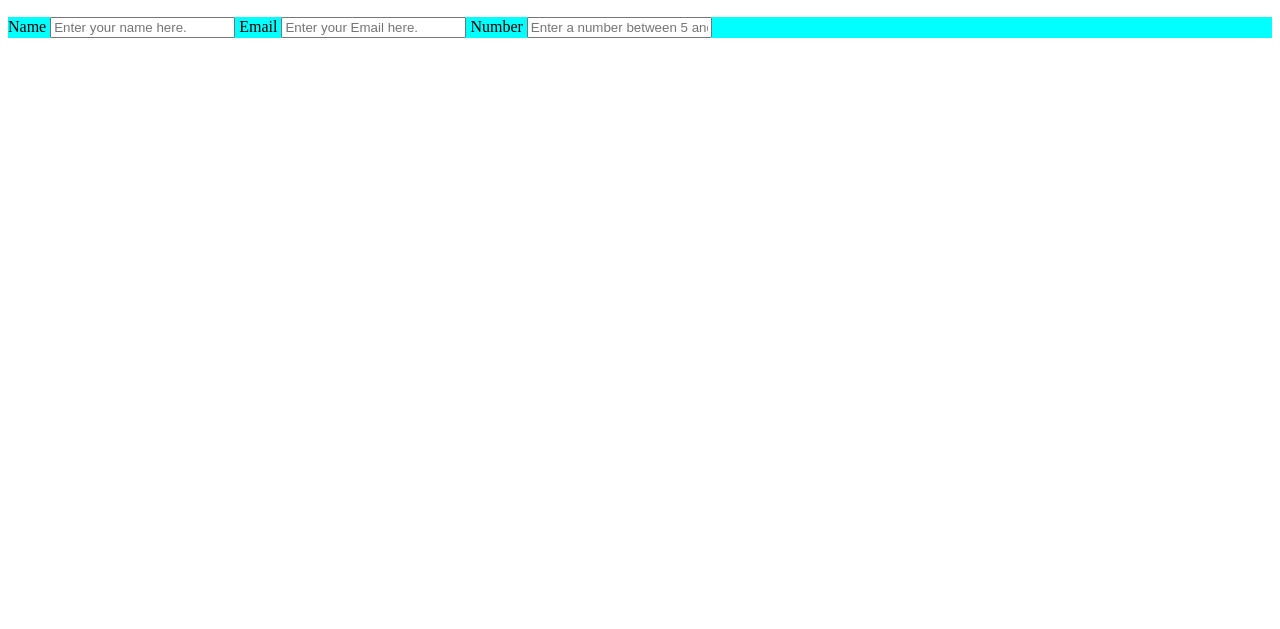
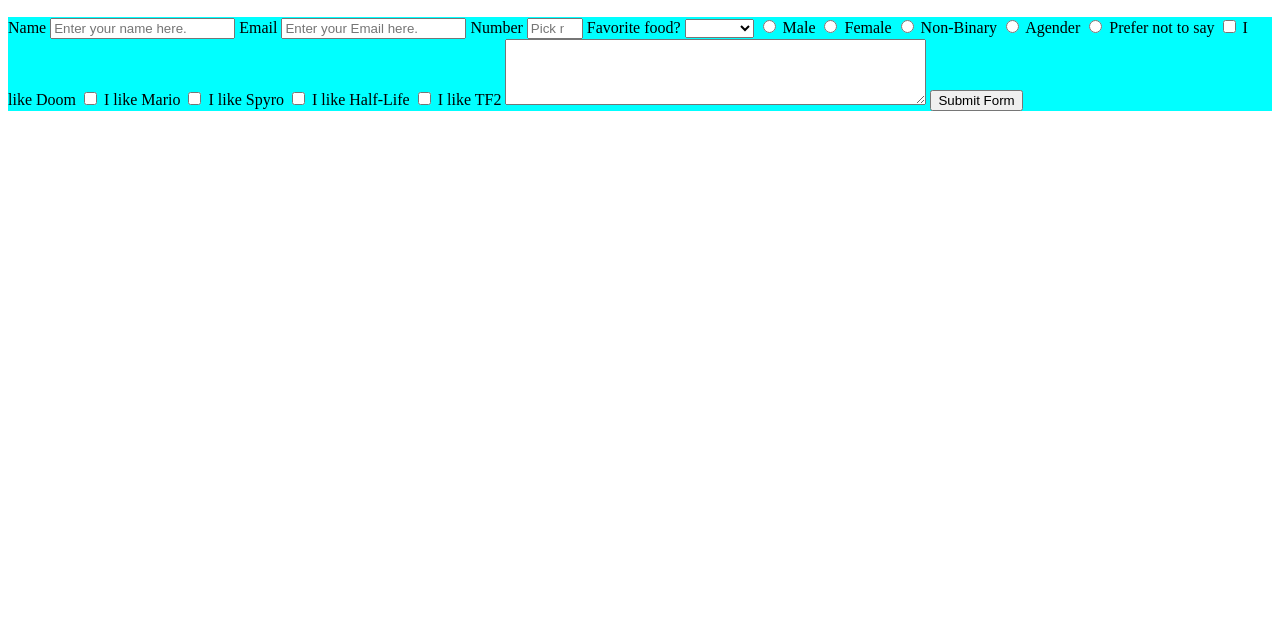
Before and after one commit to Christopher-Green424/fcc-rwd-surveyform, a plain HTML site: page index.html in a window 1280 px wide. Shown: the part 171-800 px from the top of the page. Drawn offline with Linux system fonts and the light colour scheme.

Commit message:
Survey form HTML passing tests, next work on CSS

```diff
--- a/css/styles.css
+++ b/css/styles.css
@@ -33,3 +33,19 @@
 #number-label {
 
 }
+
+#dropdown {
+
+}
+
+#dropdown-label {
+
+}
+
+#textareabox {
+
+}
+
+#submit {
+
+}
--- a/index.html
+++ b/index.html
@@ -14,17 +14,61 @@
 
     <form id="survey-form">
         <label id="name-label" for="name">Name</label>
-        <input id="name" type="text" placeholder="Enter your name here.">
+        <input id="name" type="text" placeholder="Enter your name here." required>
 
         <!-- Need to react to incorrect email format -->
         <label id="email-label" for="email">Email</label>
-        <input id="email" type="text" placeholder="Enter your Email here.">
+        <input id="email" type="email" placeholder="Enter your Email here." required>
 
         <!-- Need to react to non-numbers and have min and max values accepted -->
         <label id="number-label" for="number">Number</label>
-        <input id="number" type="text" placeholder="Enter a number between 5 and 10 here.">
+        <input id="number" type="number" min="5" max="10" placeholder="Pick number between 5-10">
+
+        <!-- Dropdown form with "placeholder" blank answer -->
+        <label id="dropdown-label" for="dropdown">Favorite food?</label>
+        <select id="dropdown" name="dropdown">
+            <option value="" disabled selected hidden></option>
+            <option value="pasta">Pasta</option>
+            <option value="burgers">Burgers</option>
+            <option value="pizza">Pizza</option>
+            <option value="salad">Salad</option>
+        </select>
+
+        <!-- Radio buttons sheets are a mess of text aren't they? -->
+        <input type="radio" id="male" name="gender" value="male">
+            <label id="radio-label1" for="male">Male</label>
+        <input type="radio" id="female" name="gender" value="female">
+            <label id="radio-label2" for="female">Female</label>
+        <input type="radio" id="non-binary" name="gender" value="non-binary">
+            <label id="radio-label3" for="non-binary">Non-Binary</label>
+        <input type="radio" id="agender" name="gender" value="agender">
+            <label id="radio-label4" for="agender">Agender</label>
+        <input type="radio" id="not-specify" name="gender" value="not-specify">
+            <label id="radio-label5" for="not-specify">Prefer not to say</label>
+
+        <!-- Checkboxes too but indenting helps-->
+        <input type="checkbox" id="game1" name="game1" value="Doom">
+            <label for="game1">I like Doom</label>
+        <input type="checkbox" id="game2" name="game2" value="Mario">
+            <label for="game2">I like Mario</label>
+        <input type="checkbox" id="game3" name="game3" value="Spyro">
+            <label for="game3">I like Spyro</label>
+        <input type="checkbox" id="game4" name="game4" value="Half-Life">
+            <label for="game4">I like Half-Life</label>
+        <input type="checkbox" id="game5" name="game5" value="Team Fortress 2">
+            <label for="game5">I like TF2</label>
+
+        <!-- Textarea -->
+        <label for=""></label>
+        <textarea id="textareabox" name="" rows="4" cols="50"></textarea>
+
+        <!-- Submit button -->
+        <button id="submit" type="submit">Submit Form</button>
     </form>
 
 </body>
 
+<!-- FCC website tester - Scripts go at the END! -->
+<script src="https://cdn.freecodecamp.org/testable-projects-fcc/v1/bundle.js"></script>
+
 </html>
```
